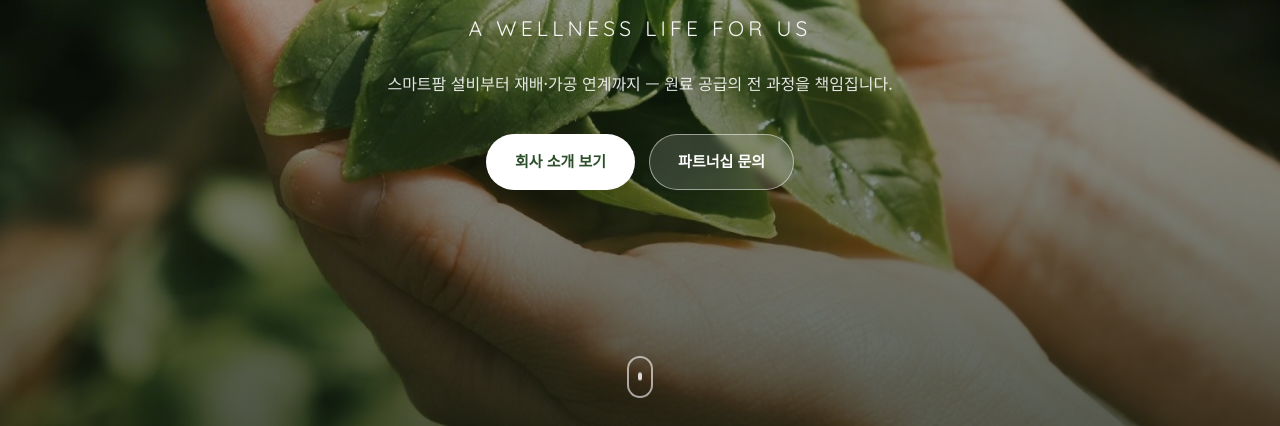
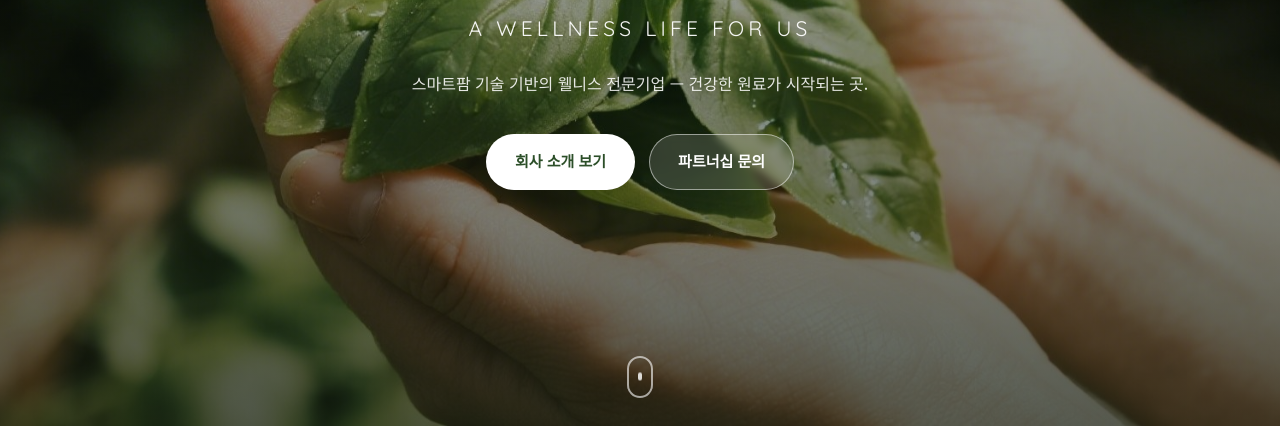
Before and after one commit to heyseou-git/allaboutfarm, a plain HTML site: page index.html in a window 1280 px wide. Shown: the part 374-800 px from the top of the page. Drawn offline with Linux system fonts and the light colour scheme.

Commit message:
HOME hero-desc 문구 교체

```diff
--- a/index.html
+++ b/index.html
@@ -55,7 +55,7 @@
       <p class="kicker">All about Farm Co., Ltd.</p>
       <h1>[All about Farm]</h1>
       <p class="sub">A Wellness Life for Us</p>
-      <p class="hero-desc">스마트팜 설비부터 재배·가공 연계까지 — 원료 공급의 전 과정을 책임집니다.</p>
+      <p class="hero-desc">스마트팜 기술 기반의 웰니스 전문기업 — 건강한 원료가 시작되는 곳.</p>
       <div class="btn-row center">
         <a class="btn btn-on-accent" href="#about">회사 소개 보기</a>
         <a class="btn btn-light" href="contact-partnership.html">파트너십 문의</a>
```
